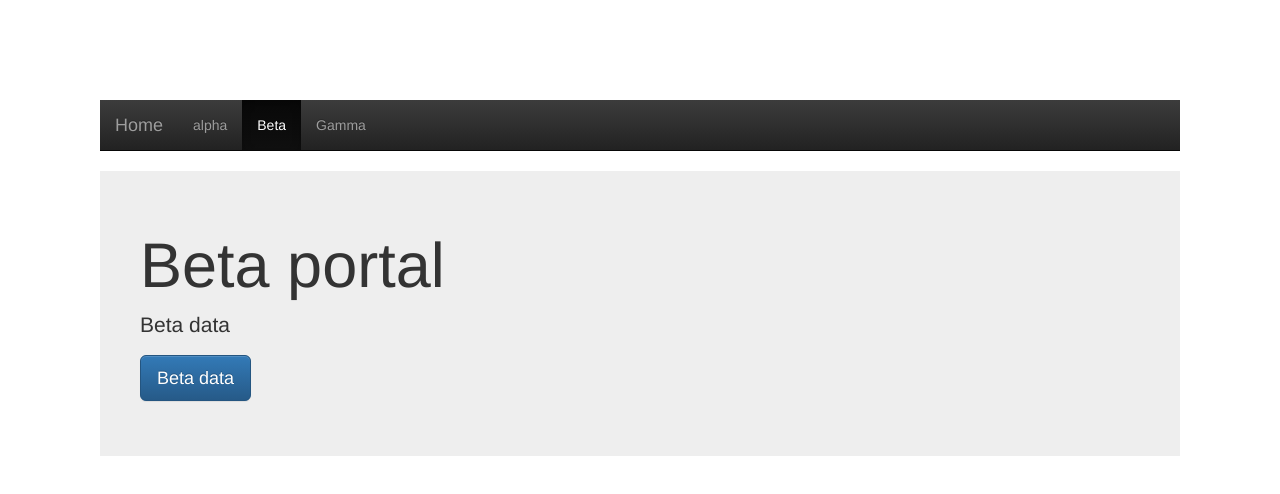
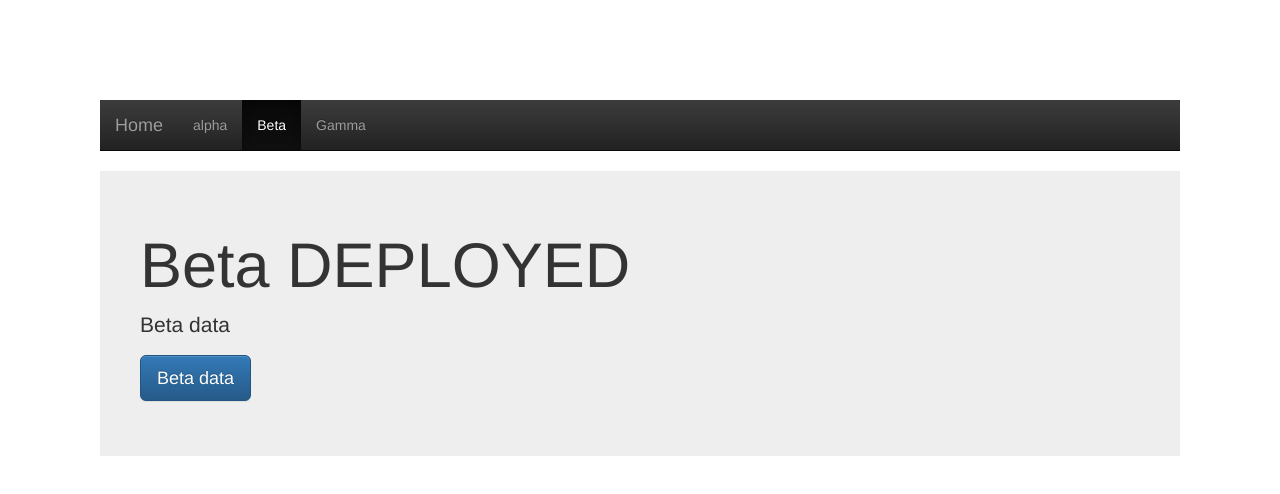
Before and after one commit to hemanth-atcs/beta, a website: page beta.html in a window 1280 px wide. Drawn offline with nearby package versions, Linux system fonts and the light colour scheme.

Commit message:
Update beta.html

```diff
--- a/beta.html
+++ b/beta.html
@@ -27,7 +27,7 @@
   </div>
 </nav>
     <div class="jumbotron"  style="padding:40px;">
-      <h1>Beta portal</h1>
+      <h1>Beta DEPLOYED</h1>
       <p>Beta data</p>
       <p><a class="btn btn-primary btn-lg" href="#" role="button">Beta data</a></p>
     </div>
```
